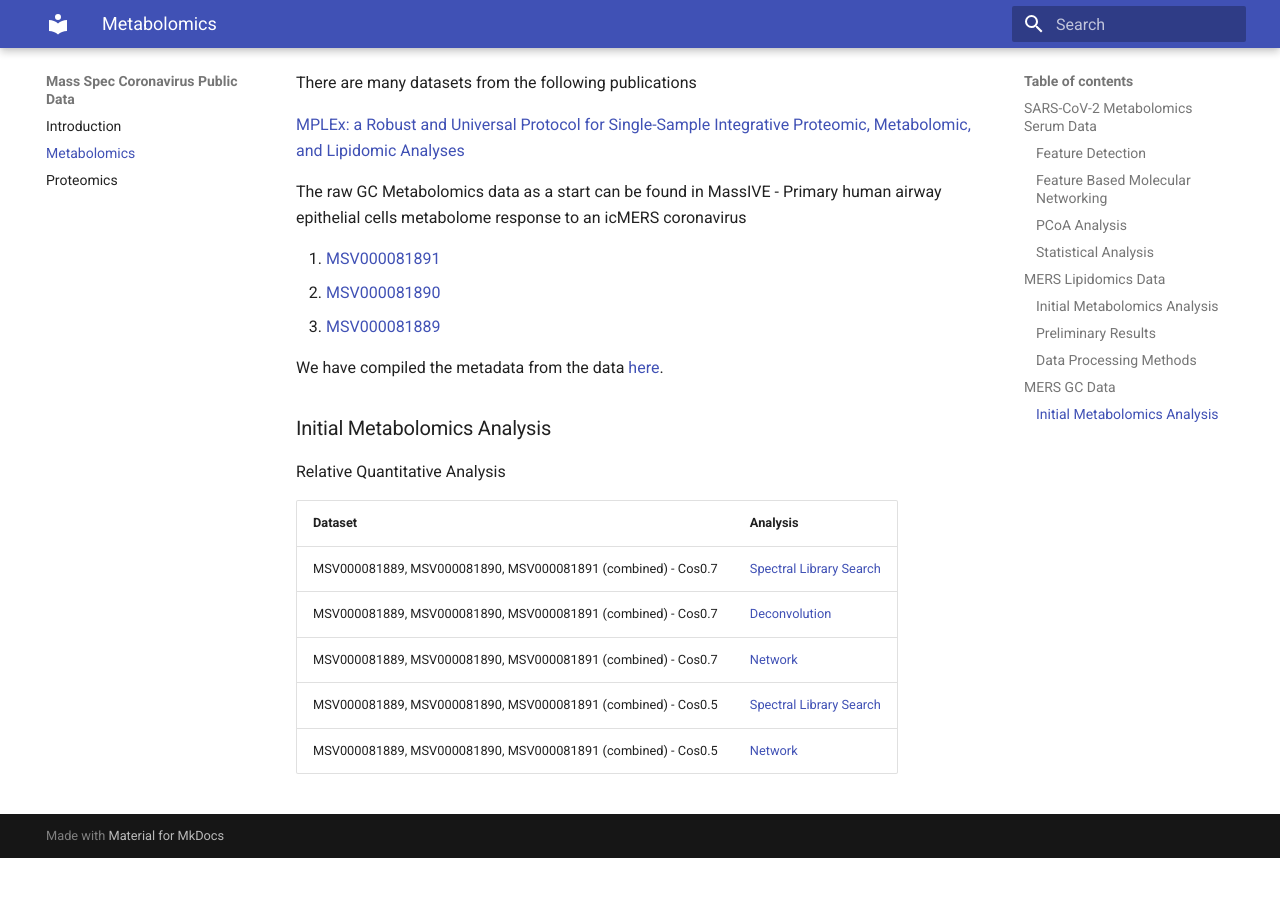
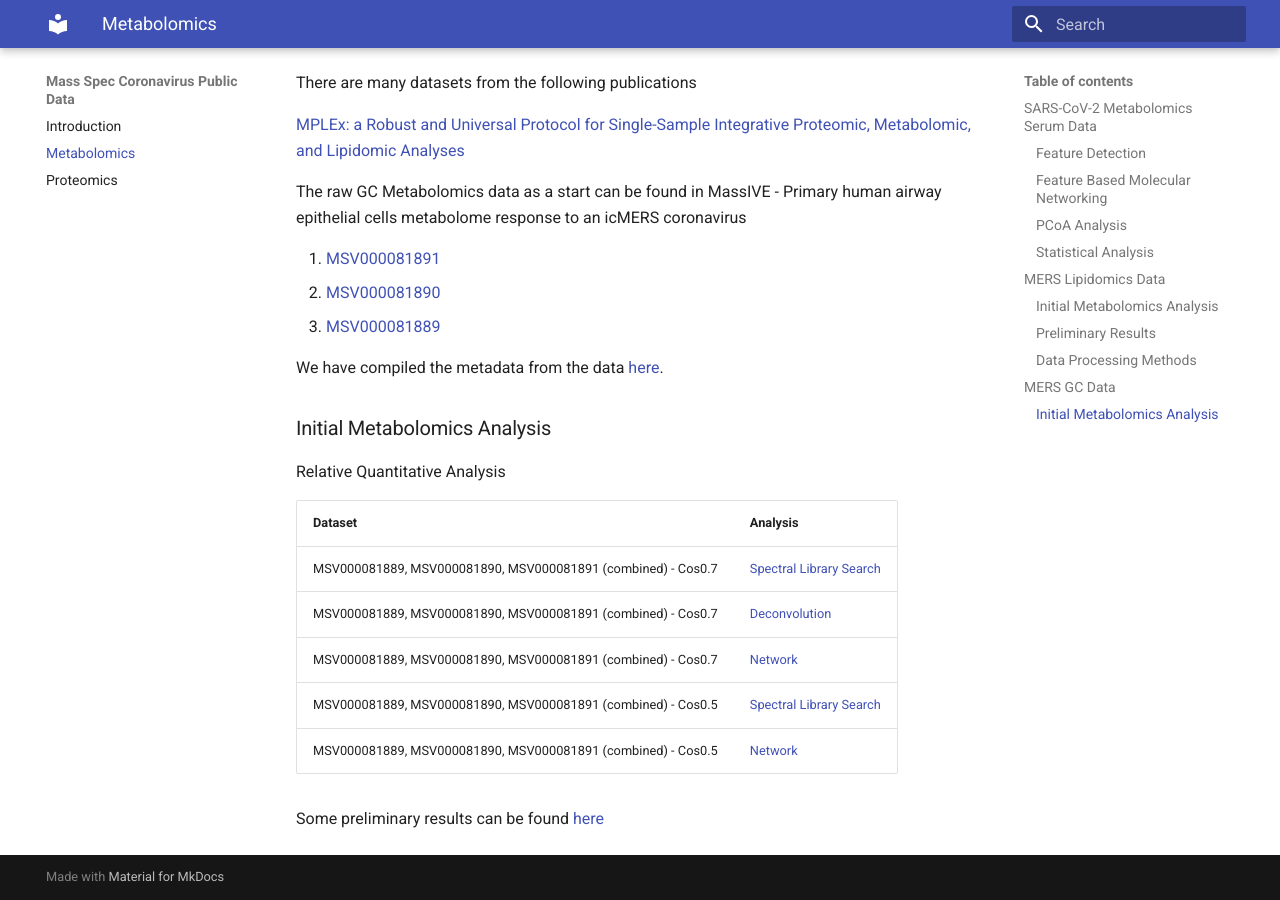
Before and after one commit to mwang87/MassSpec-Coronavirus-Project-Docs, an MkDocs documentation site: the page built from docs/metabolomics.md, in a window 1280 px wide and 900 px high, scrolled down 3783 px. Built offline with MkDocs 1.6.1 and Material for MkDocs 9.7.7, drawn with Linux system fonts in a browser that asks for light colours; before the commit the page ends 4641 px from its top, so only the background shows below that.

Commit message:
Update metabolomics - MERS GC data

```diff
--- a/docs/metabolomics.md
+++ b/docs/metabolomics.md
@@ -125,3 +125,5 @@
 | MSV000081889, MSV000081890, MSV000081891 (combined) - Cos0.7 |  [Network](data/gc-network.cys)    |
 | MSV000081889, MSV000081890, MSV000081891 (combined) - Cos0.5|  [Spectral Library Search](https://gnps.ucsd.edu/ProteoSAFe/status.jsp?task=8cdcf51214c546ce82b73c875c4edff2) |
 | MSV000081889, MSV000081890, MSV000081891 (combined) - Cos0.5 |  [Network](data/network_cos_0_5.cys)    |
+
+Some preliminary results can be found [here](https://docs.google.com/document/d/1nd4N5hm9tEpkG33zOASEfUforoYQPebT7XdtlRHzRTI/edit)
```
